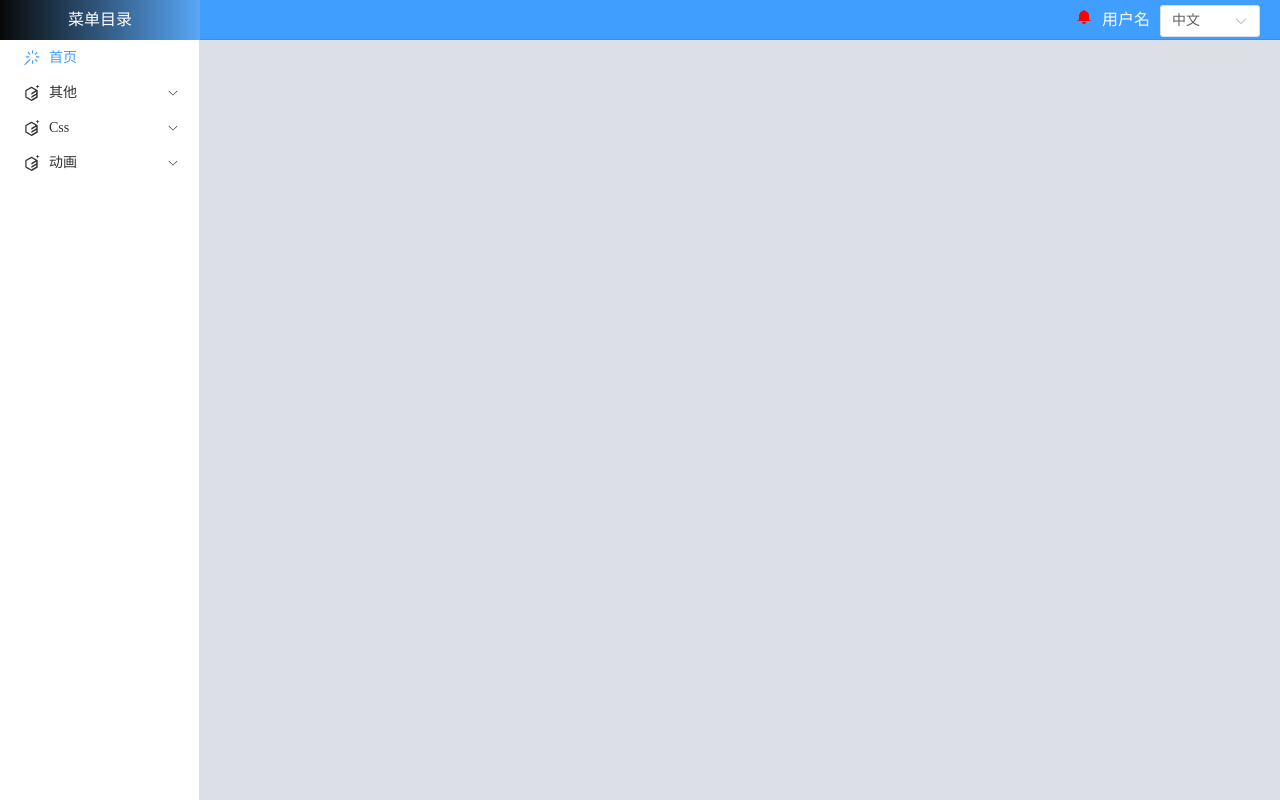
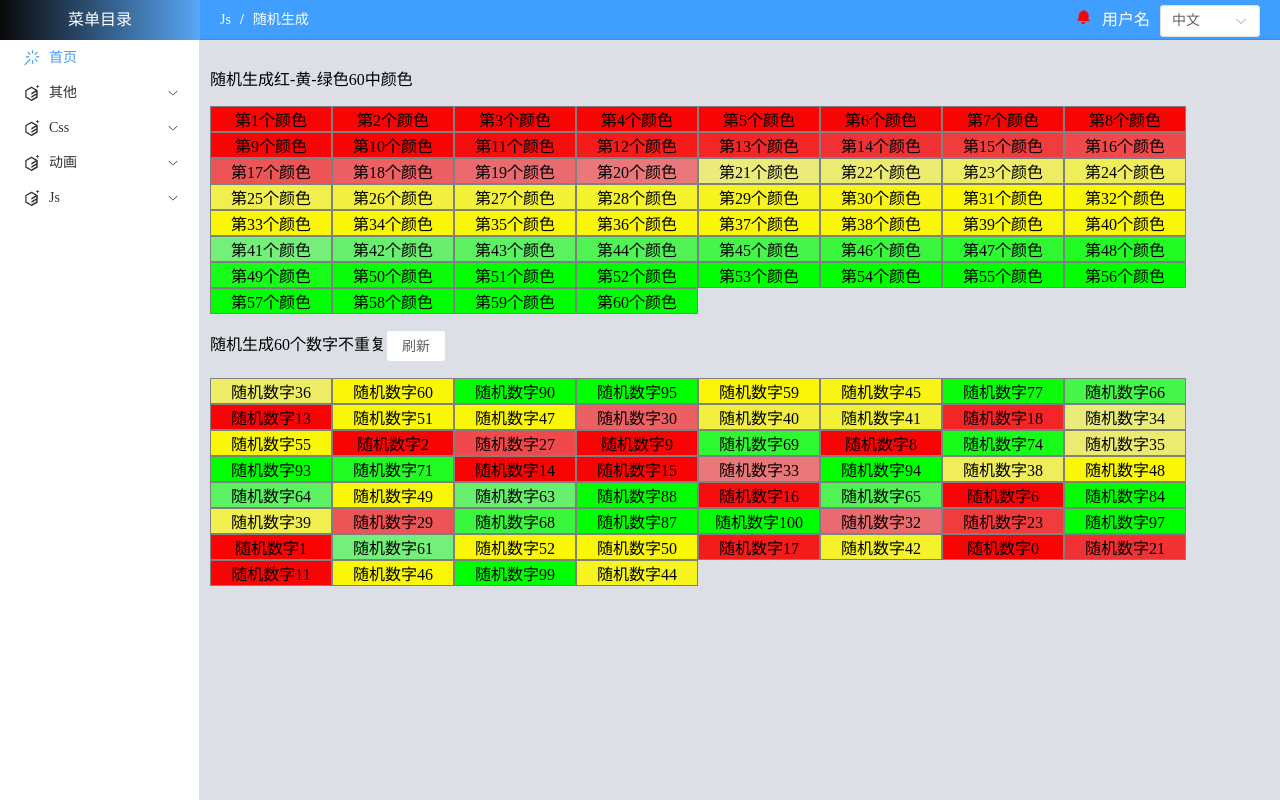
Before and after one commit to songyantaoqq163com/vue3-vite, a Vue app: page /#/js/stochastic in a window 1280 px wide. Built offline with nearby package versions, Linux system fonts and the light colour scheme; what vue3-carousel-3d, vxe-table would draw is missing.

Commit message:
js-随机生成及方法

```diff
--- a/src/App.vue
+++ b/src/App.vue
@@ -13,13 +13,6 @@ const elementLocale = computed(() =>
   locale.value === 'en-US' ? enLocale : zhLocale
 )
 
-
-watch(locale, (newLang) => {
-  // 可选：保存到 localStorage
-  localStorage.setItem('lang', newLang)
-  // 刷新页面
-  location.reload()
-})
 </script>
 
 <template>
--- a/src/components/Framework/Aside.vue
+++ b/src/components/Framework/Aside.vue
@@ -70,6 +70,16 @@ const menu_data =  computed(()=>[
         url:"/animation/vanta"
       }
     ]
+  },{
+    id:'4',
+    name:'Js',
+    children:[
+      {
+        id:'4-1',
+        name:'随机生成',
+        url:'/js/stochastic'
+      }
+    ]
   }
 ]);
 
--- a/src/components/Framework/Header.vue
+++ b/src/components/Framework/Header.vue
@@ -63,6 +63,7 @@ function Breadcrumb(data, name, list) {
 function languageChange(e){
   locale.value=e
   localStorage.setItem('lang',e)
+  location.reload()
 }
 
 watch(route, (newRoute, oldRoute) => {
--- /dev/null
+++ b/src/components/Json/colorJson.json
@@ -0,0 +1,220 @@
+{
+    "colorData1":[
+    "#f4211c",
+    "#f4211c",
+    "#f4211c",
+    "#f4211c",
+    "#f4211c",
+    "#f42124",
+    "#f42124",
+    "#f42124",
+    "#f4696b",
+    "#f4696b",
+    "#f4696b",
+    "#f86966",
+    "#f86966",
+    "#f86966",
+    "#f8696b",
+    "#f8696b",
+    "#f8696b",
+    "#f9806f",
+    "#f9806f",
+    "#f9806f",
+    "#f98c71",
+    "#f98c71",
+    "#f98c71",
+    "#f98c71",
+    "#fa9673",
+    "#fa9673",
+    "#fa9673",
+    "#fa9673",
+    "#fa9d75",
+    "#fa9d75",
+    "#fa9d75",
+    "#fa9d75",
+    "#fa9975",
+    "#fa9975",
+    "#fa9975",
+    "#fa9975",
+    "#fa9c75",
+    "#fa9c75",
+    "#fa9c75",
+    "#fa9c75",
+    "#fcbb7a",
+    "#fcbb7a",
+    "#fcbb7a",
+    "#fcbb7a",
+    "#fcc57c",
+    "#fcc57c",
+    "#fcc57c",
+    "#fcc57c",
+    "#fdc77d",
+    "#fdc77d",
+    "#fdc77d",
+    "#fdc77d",
+    "#fdce7e",
+    "#fdce7e",
+    "#fdce7e",
+    "#fdce7e",
+    "#fedd81",
+    "#fedd81",
+    "#fedd81",
+    "#fedd81",
+    "#fdce7e",
+    "#fdce7e",
+    "#fdce7e",
+    "#fdce7e",
+    "#fedd81",
+    "#fedd81",
+    "#fedd81",
+    "#fedd81",
+    "#ffeb84",
+    "#ffeb84",
+    "#ffeb84",
+    "#ffeb84",
+    "#f8e984",
+    "#ffeb84",
+    "#ffeb84",
+    "#ffeb84",
+    "#ffeb84",
+    "#ffeb84",
+    "#f8e984",
+    "#ffeb84",
+    "#ffeb84",
+    "#ffeb84",
+    "#f8e984",
+    "#f8e984",
+    "#ffeb84",
+    "#ffeb84",
+    "#ffeb84",
+    "#f8e984",
+    "#f8e984",
+    "#f8e984",
+    "#f8e984",
+    "#f8e984",
+    "#f8e984",
+    "#f8e984",
+    "#f8e984",
+    "#f8e984",
+    "#f8e984",
+    "#f8e984",
+    "#f8e984",
+    "#f8e984",
+    "#E6E984",
+    "#D6E87A",
+    "#D3E061",
+    "#D3E061",
+    "#E1E174",
+    "#E1E174",
+    "#D4D057",
+    "#D4D057",
+    "#CED15D",
+    "#CED15D",
+    "#D0E13B",
+    "#D0E13B",
+    "#D0E13B",
+    "#D0E13B",
+    "#D7D237",
+    "#D7D237",
+    "#CFDE49",
+    "#CFDE49",
+    "#D1DB3F",
+    "#D1DB3F",
+    "#DDDD3B",
+    "#DDDD3B",
+    "#EFF364",
+    "#EFF364",
+    "#E9EE5B",
+    "#E9EE5B",
+    "#F3F34F",
+    "#F3F34F",
+    "#D1DD34",
+    "#D1DD34",
+    "#b9d780",
+    "#b9d780",
+    "#a4d17f",
+    "#a4d17f",
+    "#a4d17f",
+    "#9ecf7f",
+    "#9ecf7f",
+    "#9ecf7f",
+    "#9ecf7f",
+    "#8bcf7f",
+    "#8bcf7f",
+    "#8bcf7f",
+    "#8bcf7f",
+    "#7ecf7f",
+    "#7ecf7f",
+    "#7ecf7f",
+    "#7ED37F",
+    "#7ECF7F",
+    "#7ECF7F",
+    "#7ecf7f",
+    "#7ecf7f",
+    "#7ED37F",
+    "#7ED37F",
+    "#7ED37F",
+    "#7ED37F",
+    "#7ecf7f",
+    "#7ecf7f",
+    "#7ED37F",
+    "#9ECF7F",
+    "#9ecf7f",
+    "#8bcf7f",
+    "#8bcf7f",
+    "#8bcf7f",
+    "#8bcf7f",
+    "#7ecf7f",
+    "#7ecf7f",
+    "#7ecf7f",
+    "#7ED37F",
+    "#7ED37F",
+    "#7ED37F",
+    "#7ecf7f",
+    "#7ecf7f",
+    "#7ED37F",
+    "#57BE7B",
+    "#57be7b",
+    "#57be7b",
+    "#57BE7B",
+    "#57BE7B",
+    "#57BE7B",
+    "#57BE7B",
+    "#57be7b",
+    "#50C87A",
+    "#3FBF6C",
+    "#32B567",
+    "#2EBC67",
+    "#2FC26A",
+    "#17B757",
+    "#32B567",
+    "#2EBC67",
+    "#2FC26A",
+    "#1FBC5E",
+    "#1FB747",
+    "#25BC4D",
+    "#10C441",
+    "#34CF5C",
+    "#2DCC65",
+    "#46D276",
+    "#36D738",
+    "#1FD722",
+    "#26E028",
+    "#0FD856",
+    "#15DB5A",
+    "#12E25B",
+    "#12D858",
+    "#12DA63",
+    "#0FDD61",
+    "#21D96A",
+    "#16C95D",
+    "#06B74D",
+    "#0EAD4E",
+    "#0EB551",
+    "#05A645",
+    "#0CB538",
+    "#08AA33",
+    "#0AAD37",
+    "#0EA033"
+]
+}
--- /dev/null
+++ b/src/components/comJs/stochastic.vue
@@ -0,0 +1,84 @@
+<template>
+  <p>随机生成红-黄-绿色60中颜色</p>
+  <span
+    v-for="(item, index) in colorsData1"
+    :key="index"
+    class="block_center"
+    style="border: 1px solid gray; width: 120px"
+    :style="'background:' + item"
+  >
+    第{{ index + 1 }}个颜色
+    <!-- <el-color-picker :model-value="item" show-alpha size="small" /> -->
+  </span>
+  <p>随机生成60个数字不重复<el-button @click="clickNum">刷新</el-button></p>
+  <div
+    v-for="(item, index) in colorNum1"
+    :key="index"
+    class="block_center"
+    style="border: 1px solid gray; width: 120px"
+    :style="'background:' + generate(item)"
+  >
+    随机数字{{ item }}
+  </div>
+</template>
+  <script setup>
+import { ref, onMounted, onBeforeUnmount } from "vue";
+import colorJson from "../Json/colorJson.json";
+import { compare } from "../../js/common1.js";
+const colorsData1 = ref([]);
+// const colorsData2 = ref(colorJson.colorData1);
+const colorNum1 = ref([]);
+
+onMounted(() => {
+  colorsData1.value = ColorData(60);
+  colorNum1.value = generateUniqueNumbers();
+});
+//随机颜色
+function ColorData(num) {
+  let index = parseInt(num / 3);
+  var lightColor1 = generateGreenShades(index, "#f80404").reverse();
+  var lightColor2 = generateGreenShades(index, "#faf608");
+  var lightColor3 = generateGreenShades(index, "#00FF00");
+  var light = lightColor1.concat(lightColor2, lightColor3);
+  return light;
+}
+function generateGreenShades(count, col) {
+  const greenHex = col; // 基本绿色
+  const step = 255 / (count - 1); // 每个深度级别的alpha值变化范围
+  const greenShades = [];
+  for (let i = 0; i < count; i++) {
+    const alpha = step * (i + 9);
+    const rgba = hexToRgba(greenHex, alpha);
+    greenShades.push(rgba);
+  }
+  return greenShades;
+}
+function hexToRgba(hex, alpha = 255) {
+  const r = parseInt(hex.slice(1, 3), 16);
+  const g = parseInt(hex.slice(3, 5), 16);
+  const b = parseInt(hex.slice(5, 7), 16);
+  return `rgba(${r}, ${g}, ${b}, ${alpha / 255})`;
+}
+//随机数字及方法
+function clickNum() {
+  colorNum1.value = generateUniqueNumbers();
+  console.log('随机数组',colorNum1.value)
+}
+function generate(e) {
+  let dataA = compare([...colorNum1.value]);
+  let B = dataA.indexOf(e);
+  if (B !== -1) {
+    return colorsData1.value[B];
+  }
+}
+function generateUniqueNumbers(count = 60, min = 0, max = 100) {
+  if (max - min + 1 < count) {
+    throw new Error("范围太小，无法生成指定数量的不重复数字");
+  }
+  const nums = new Set();
+  while (nums.size < count) {
+    nums.add(Math.floor(Math.random() * (max - min + 1)) + min);
+  }
+  return [...nums];
+}
+</script>
--- a/src/components/cssStyle/vue3_cssStyle.vue
+++ b/src/components/cssStyle/vue3_cssStyle.vue
@@ -1,5 +1,4 @@
 <template>
-
   <div class="vis">
     <img src="../../assets/vue.svg" />
     <div class="div1">
@@ -19,7 +18,7 @@
   </div>
 </template>
   <script setup>
-  import {ref, onMounted,onBeforeUnmount} from 'vue'
+import { ref, onMounted, onBeforeUnmount } from "vue";
 
 </script>
   <style scoped>
--- /dev/null
+++ b/src/js/common1.js
@@ -0,0 +1,16 @@
+// 排序
+export function compare(arr,property){
+    let data=[]
+    if(property){
+       data= arr.sort((a,b)=>{
+           var value1 = a[property];
+            var value2 = b[property];
+            return value1 - value2;
+        })
+    }else{
+        data=arr.sort((a, b) => {
+                return a - b
+            })
+    }
+    return data
+}
--- a/src/router/index.js
+++ b/src/router/index.js
@@ -28,6 +28,11 @@ const routes = [
         name:'vanta',
         component:()=>import('@/components/animation/vanta.vue'),
         meta:{title:'vanta背景'}
+    },{
+        path:'/js/stochastic',
+        name:'stochastic',
+        component:()=>import('@/components/comJs/stochastic.vue'),
+        meta:{title:'stochastic随机生成'}
     }
 ]
 const router = createRouter({
--- a/src/style.css
+++ b/src/style.css
@@ -21,3 +21,8 @@ ul li{
 .margin010{
   margin: 0 10px;
 }
+
+.block_center{
+  display: inline-block;
+  text-align: center;
+}
```
